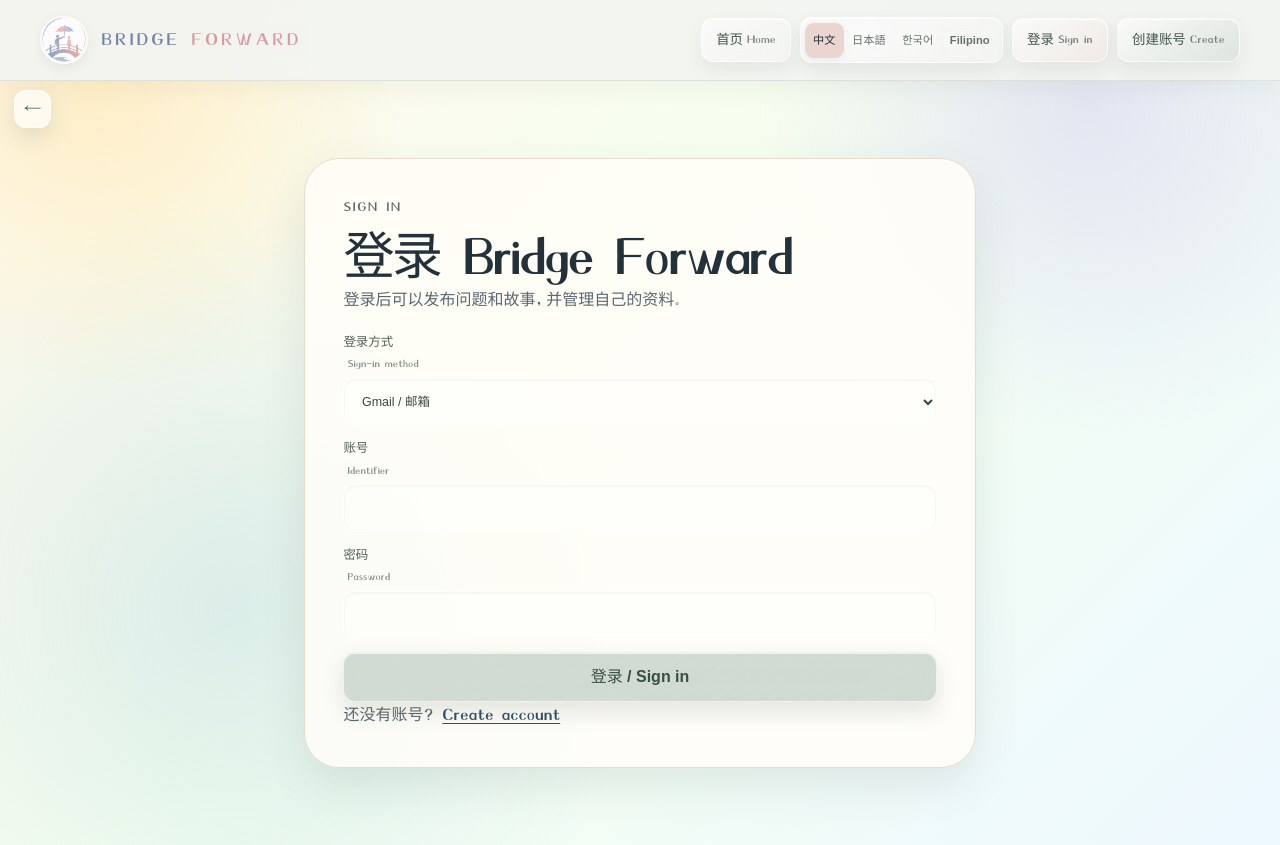
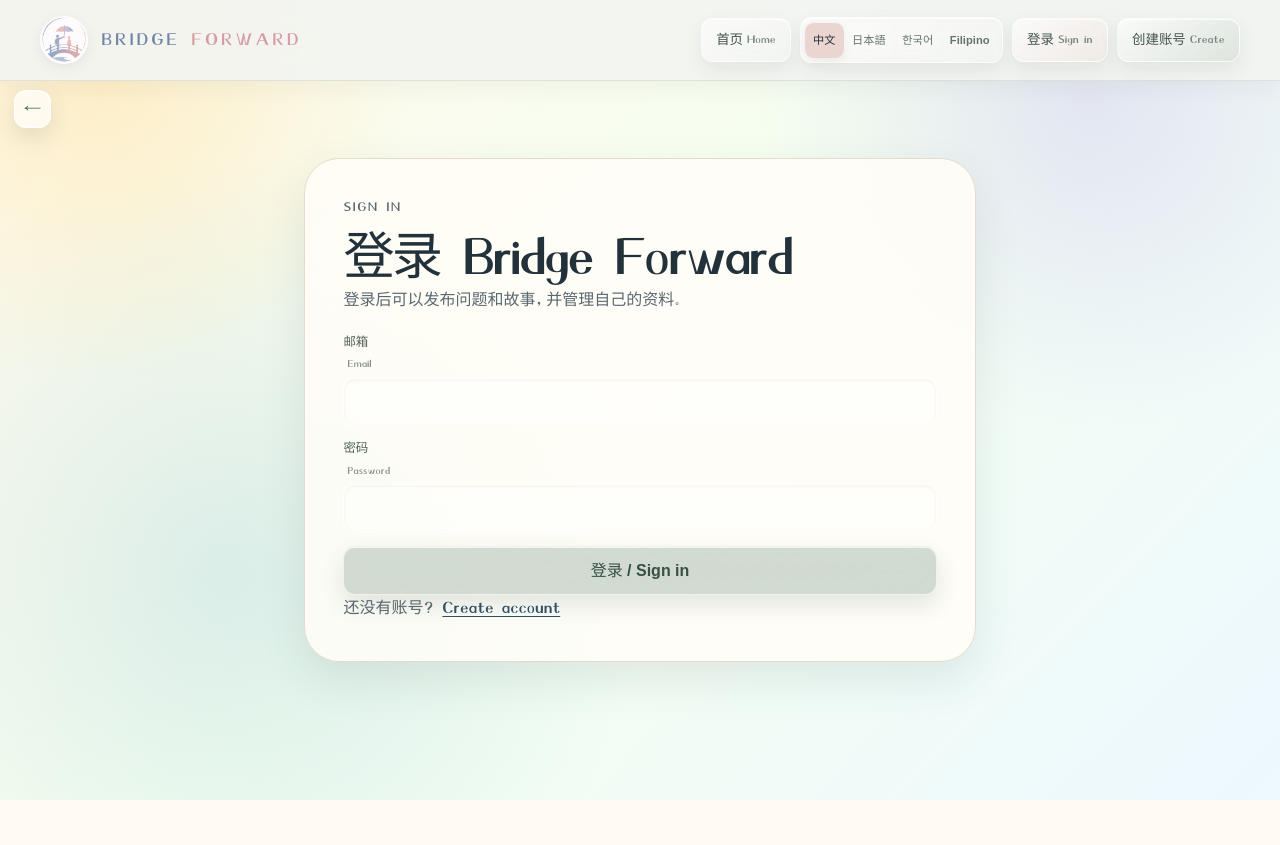
Before and after one commit to shiwenfeng2009-cyber/bridge-forward, a Next.js app: page /sign-in in a window 1280 px wide. After the commit the page ends 800 px from the top, so only its background shows below. Built offline with nearby package versions, Linux system fonts and the light colour scheme; no server answers; a web font is replaced by a local one.

Commit message:
Restrict public registration to supported email auth

```diff
--- a/src/components/auth-action-form.tsx
+++ b/src/components/auth-action-form.tsx
@@ -40,14 +40,8 @@ export function AuthActionForm({
           </select>
         </label>
       )}
-      <label>{mode === "login" ? "登录方式" : "注册方式"} <small>{mode === "login" ? "Sign-in method" : "Account method"}</small>
-        <select defaultValue="gmail" name="identifierType">
-          <option value="gmail">Gmail / 邮箱</option>
-          <option value="phone">电话号码 / Phone</option>
-          <option value="student_id">学生证号 / Student ID</option>
-        </select>
-      </label>
-      <label>账号 <small>Identifier</small><input autoComplete="username" name="identifier" required /></label>
+      <input name="identifierType" type="hidden" value="gmail" />
+      <label>邮箱 <small>Email</small><input autoComplete="email" name="identifier" required type="email" /></label>
       <label>密码 <small>Password</small><input autoComplete={mode === "login" ? "current-password" : "new-password"} minLength={8} name="password" required type="password" /></label>
       {mode === "register" && (
         <>
--- a/src/features/auth/actions.ts
+++ b/src/features/auth/actions.ts
@@ -54,13 +54,11 @@ export async function registerAction(
     },
     emailRedirectTo: origin ? `${origin}/auth/confirm` : undefined,
   };
-  const { data, error } = parsed.data.identifierType === "phone"
-    ? await supabase.auth.signUp({ phone: normalizePhone(parsed.data.identifier), password: parsed.data.password, options: authOptions })
-    : await supabase.auth.signUp({
-        email: parsed.data.identifierType === "student_id" ? studentIdEmail(parsed.data.identifier) : parsed.data.identifier,
-        password: parsed.data.password,
-        options: authOptions,
-      });
+  const { data, error } = await supabase.auth.signUp({
+    email: parsed.data.identifier,
+    password: parsed.data.password,
+    options: authOptions,
+  });
 
   if (error || !data.user) {
     return { ok: false, message: friendlyAuthError(error?.code, "暂时无法创建账号。Unable to create the account right now.") };
--- a/src/features/auth/schemas.ts
+++ b/src/features/auth/schemas.ts
@@ -19,9 +19,9 @@ export const profileSchema = z
 export const registerSchema = profileSchema
   .omit({ nickname: true })
   .extend({
-    identifierType: z.enum(["gmail", "phone", "student_id"]),
-    identifier: z.string().trim().min(2).max(254),
-    password: z.string().min(1).max(128),
+    identifierType: z.literal("gmail"),
+    identifier: z.email().max(254),
+    password: z.string().min(8).max(128),
     identityMode: z.enum(["real_name", "anonymous"]),
     displayName: z.string().trim().max(30).optional().default(""),
   })
--- a/src/features/auth/state.ts
+++ b/src/features/auth/state.ts
@@ -14,6 +14,11 @@ export function friendlyAuthError(code?: string, fallback = "暂时无法完成
     case "over_email_send_rate_limit":
     case "over_request_rate_limit":
       return "尝试次数过多，请稍后再试。Too many attempts. Please try again later.";
+    case "email_address_invalid":
+    case "validation_failed":
+      return "请输入有效的邮箱地址。Please enter a valid email address.";
+    case "phone_provider_disabled":
+      return "暂不支持手机号注册，请使用邮箱。Phone registration is not available; please use email.";
     default:
       return fallback;
   }
```
Also changed, not shown: 2 other files (tests, documents, lock files or other folders).
